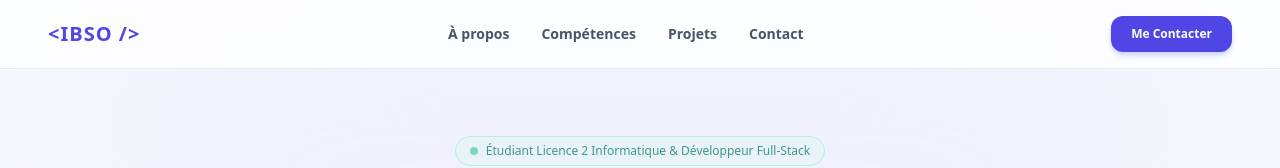
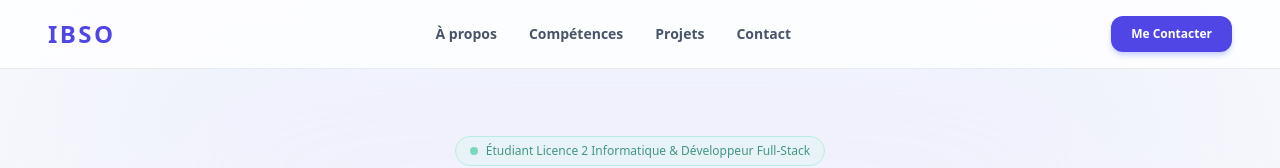
Before and after one commit to sethothiniel7-png/portfolio, a plain HTML site: page index.html in a window 1280 px wide. Shown: the top 168 px of the page. Drawn offline with nearby package versions, Linux system fonts and the light colour scheme.

Commit message:
Suppression des balises et mise a jour du logo IBSO

```diff
--- a/index.html
+++ b/index.html
@@ -24,7 +24,7 @@
 
     <!-- BARRE DE NAVIGATION -->
     <nav class="fixed w-full top-0 bg-white/80 backdrop-blur-md border-b border-slate-200/80 py-4 px-6 md:px-12 flex justify-between items-center z-40 shadow-xs">
-        <a href="#" class="text-xl font-black tracking-wider text-indigo-600 hover:text-indigo-700 transition">&lt;IBSO /&gt;</a>
+        <a href="#" class="text-2xl font-black tracking-widest text-indigo-600 hover:text-indigo-700 transition">IBSO</a>
         <div class="hidden md:flex space-x-8 text-sm font-semibold text-slate-600">
             <a href="#about" class="hover:text-indigo-600 transition">À propos</a>
             <a href="#skills" class="hover:text-indigo-600 transition">Compétences</a>
```
